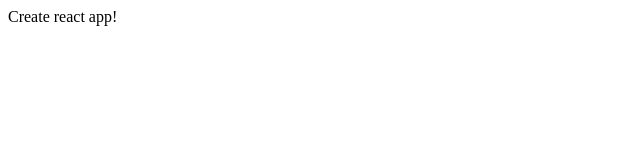
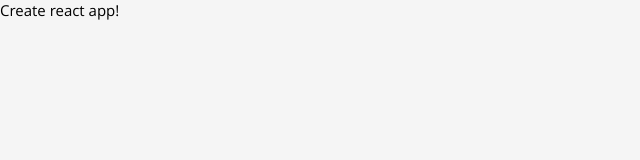
Before and after one commit to ziplb/lun-test-task, a React (Create React App) app: page / in a window 1280 px wide. Shown: the top 160 px of the page, without its empty margins (0-640 px from the left). Built offline with nearby package versions, Linux system fonts and the light colour scheme.

Commit message:
feat: add open sans font and set default styles

```diff
--- a/src/index.css
+++ b/src/index.css
@@ -1,2 +1,16 @@
+@font-face {
+  font-family: "Open Sans";
+  src: local("Open Sans"), local("OpenSans"), local("Open Sans Regular"),
+    url("./assets/OpenSans-Regular.woff2") format("woff2"),
+    url("./assets/OpenSans-Regular.woff") format("woff");
+  font-weight: 400;
+  font-style: normal;
+}
+
 body {
+  margin: 0;
+  padding: 0;
+  background-color: #f5f5f5;
+  font-family: "Open Sans", sans-serif;
+  font-size: 15px;
 }
```
Also changed, not shown: src/assets/OpenSans-Regular.woff (added), src/assets/OpenSans-Regular.woff2 (added).
